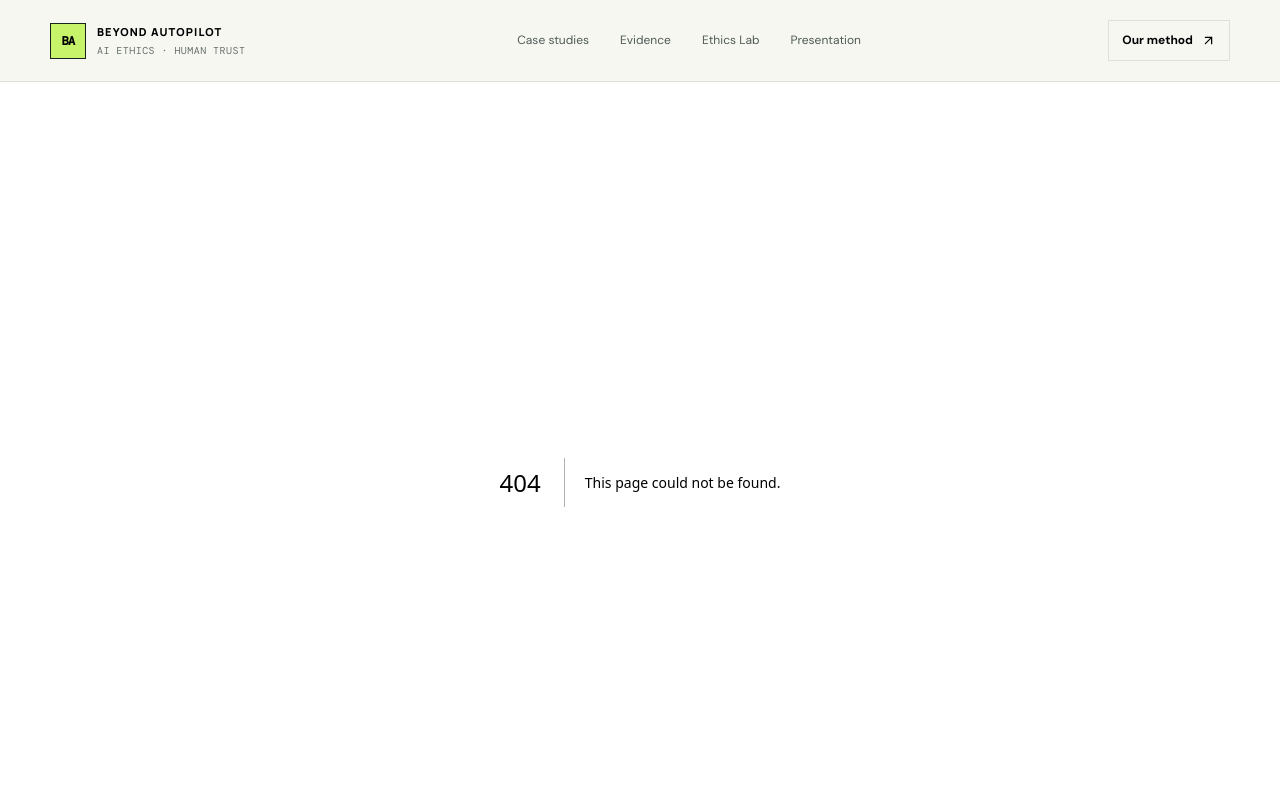
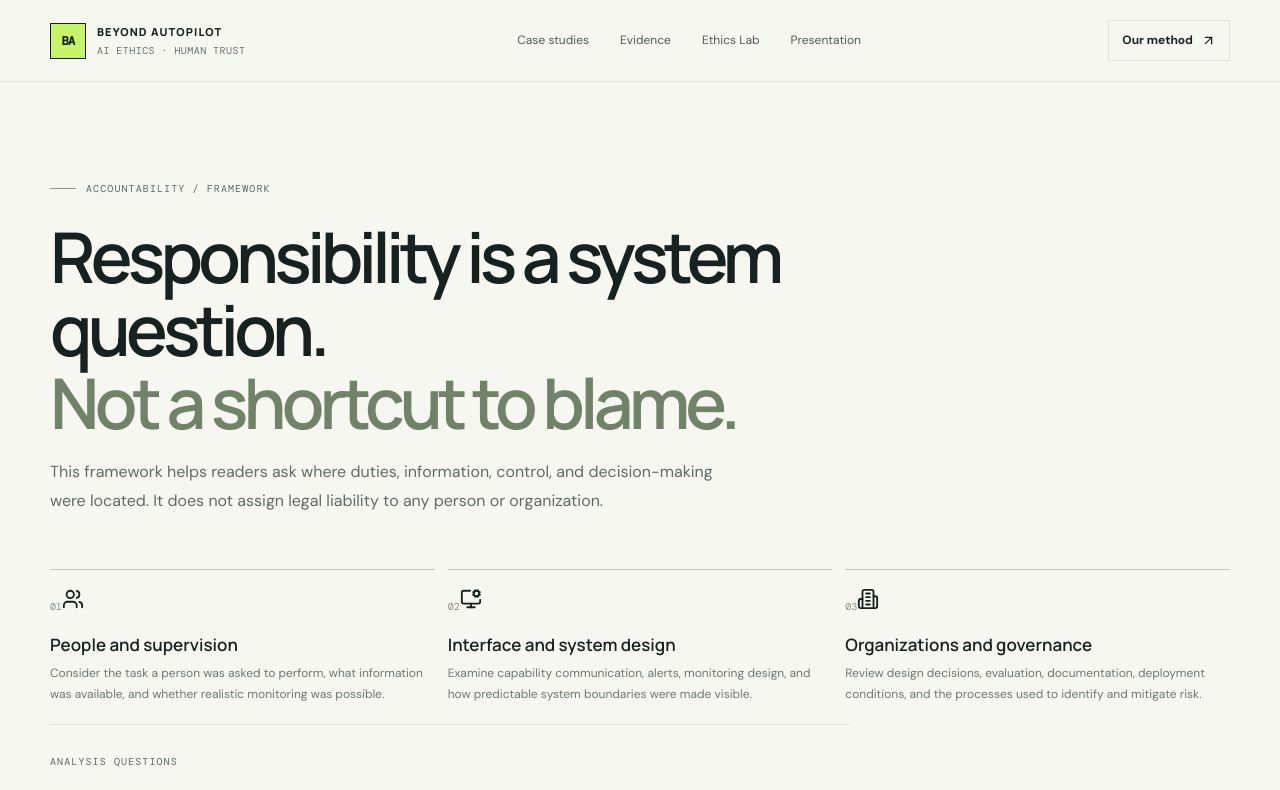
Before and after one commit to Uddeshya112/Ai-Ethics, a Next.js app: page /accountability in a window 1280 px wide. Before the commit this address had no page. Shown: the top 790 px of the page. Built offline with nearby package versions, Linux system fonts and the light colour scheme.

Commit message:
Add responsibility analysis route

```diff
--- /dev/null
+++ b/app/accountability/page.tsx
@@ -0,0 +1,23 @@
+import type { Metadata } from "next";
+import Link from "next/link";
+import { ArrowUpRight, Building2, MonitorCog, Users } from "lucide-react";
+
+export const metadata: Metadata = {
+  title: "Responsibility and accountability",
+  description: "A framework for examining responsibility across people, interfaces, organizations, and operating conditions.",
+};
+
+const actors = [
+  { title: "People and supervision", body: "Consider the task a person was asked to perform, what information was available, and whether realistic monitoring was possible.", icon: Users },
+  { title: "Interface and system design", body: "Examine capability communication, alerts, monitoring design, and how predictable system boundaries were made visible.", icon: MonitorCog },
+  { title: "Organizations and governance", body: "Review design decisions, evaluation, documentation, deployment conditions, and the processes used to identify and mitigate risk.", icon: Building2 },
+];
+
+export default function AccountabilityPage() {
+  return <div className="page-shell shell">
+    <div className="page-hero"><div className="eyebrow"><span className="eyebrow-line" /> ACCOUNTABILITY / FRAMEWORK</div><h1>Responsibility is a system question.<br /><em>Not a shortcut to blame.</em></h1><p className="page-lede">This framework helps readers ask where duties, information, control, and decision-making were located. It does not assign legal liability to any person or organization.</p></div>
+    <div className="reflection-grid">{actors.map(({ title, body, icon: Icon }, index) => <article key={title}><span>0{index + 1}</span><Icon size={22} /><h3>{title}</h3><p>{body}</p></article>)}</div>
+    <section className="method-section"><div className="section-kicker">ANALYSIS QUESTIONS</div><h2>Map the conditions before drawing conclusions.</h2><ul className="method-bullets"><li>What capability and limitation information was documented?</li><li>What monitoring task was expected, and how was it supported?</li><li>What evidence establishes the timeline and system state?</li><li>Which statements are official findings, reported claims, or project interpretation?</li></ul><Link className="arrow-link" href="/ethics-lab/responsibility">Open the responsibility mapping exercise <ArrowUpRight size={15} /></Link></section>
+    <section className="notice-box"><div><strong>Important limit</strong><p>This is an educational analytical framework, not legal advice, a formal fault allocation, or a finding about the people in the case studies.</p></div></section>
+  </div>;
+}
```
